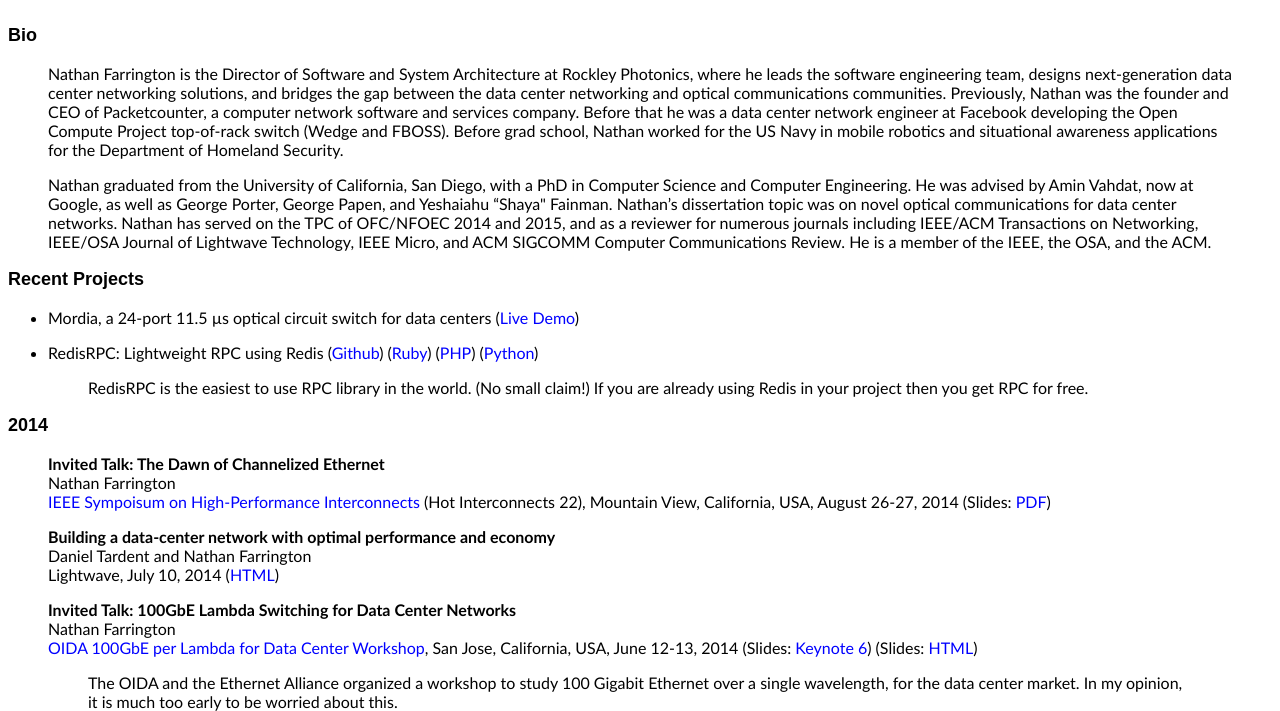
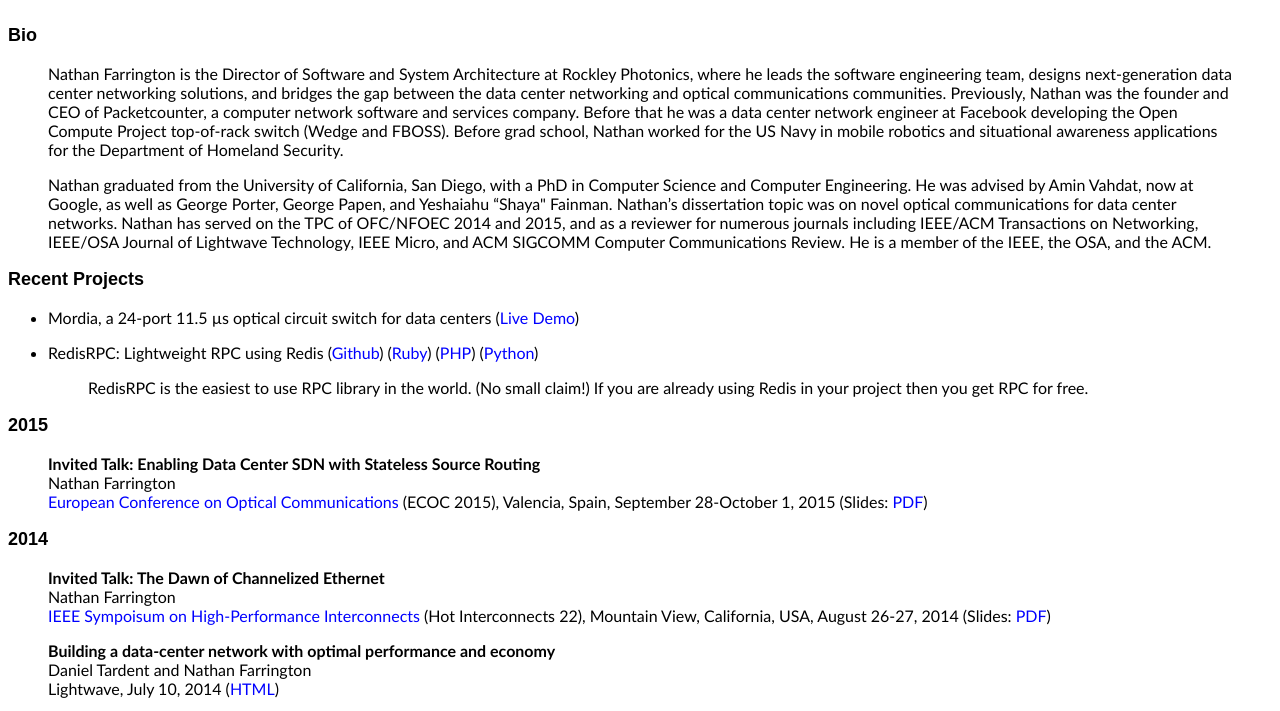
Before and after one commit to nfarring/nfarring.github.com, a plain HTML site: page index.html in a window 1280 px wide. Shown: the part 370-1081 px from the top of the page. Drawn offline with Linux system fonts and the light colour scheme.

Commit message:
Added ECOC slides.

```diff
--- a/index.html
+++ b/index.html
@@ -66,7 +66,13 @@
   <p class="style1">2011-12-08: Reducing Cabling Complexity in Large-Scale Networks (<a href="http://www.freepatentsonline.com/y2011/0302346.html">US Patent Application #20110302346</a>)</p>
 </blockquote>
 -->
-<p class="style2">2014</p>
+<p class="style2">2015</p>
+<blockquote>
+  <p class="style1"><strong>Invited Talk: Enabling Data Center SDN with Stateless Source Routing</strong><br />
+    <span class="style3">Nathan Farrington</span><br />
+    <a href="http://www.ecoc2015.org/modules.php?name=webstructure&idwebstructure=45">European Conference on Optical Communications</a> (ECOC 2015), Valencia, Spain, September 28-October 1, 2015 (Slides: <a href="presentations/ecoc15-sourcey-slides.pdf">PDF</a>)
+  </p>
+</blockquote> <p class="style2">2014</p>
 <blockquote>
   <p class="style1"><strong>Invited Talk: The Dawn of Channelized Ethernet</strong><br />
     <span class="style3">Nathan Farrington</span><br />
```
Also changed, not shown: 1 other file.
